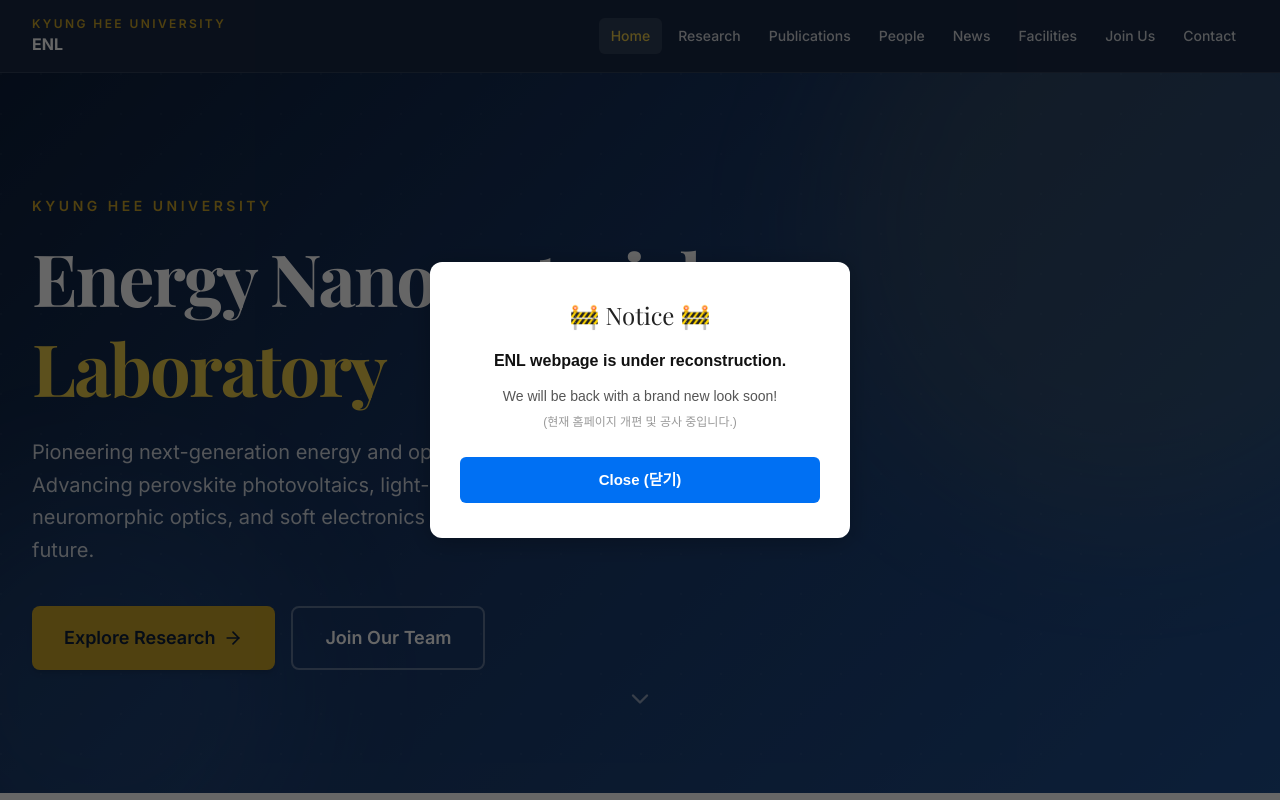
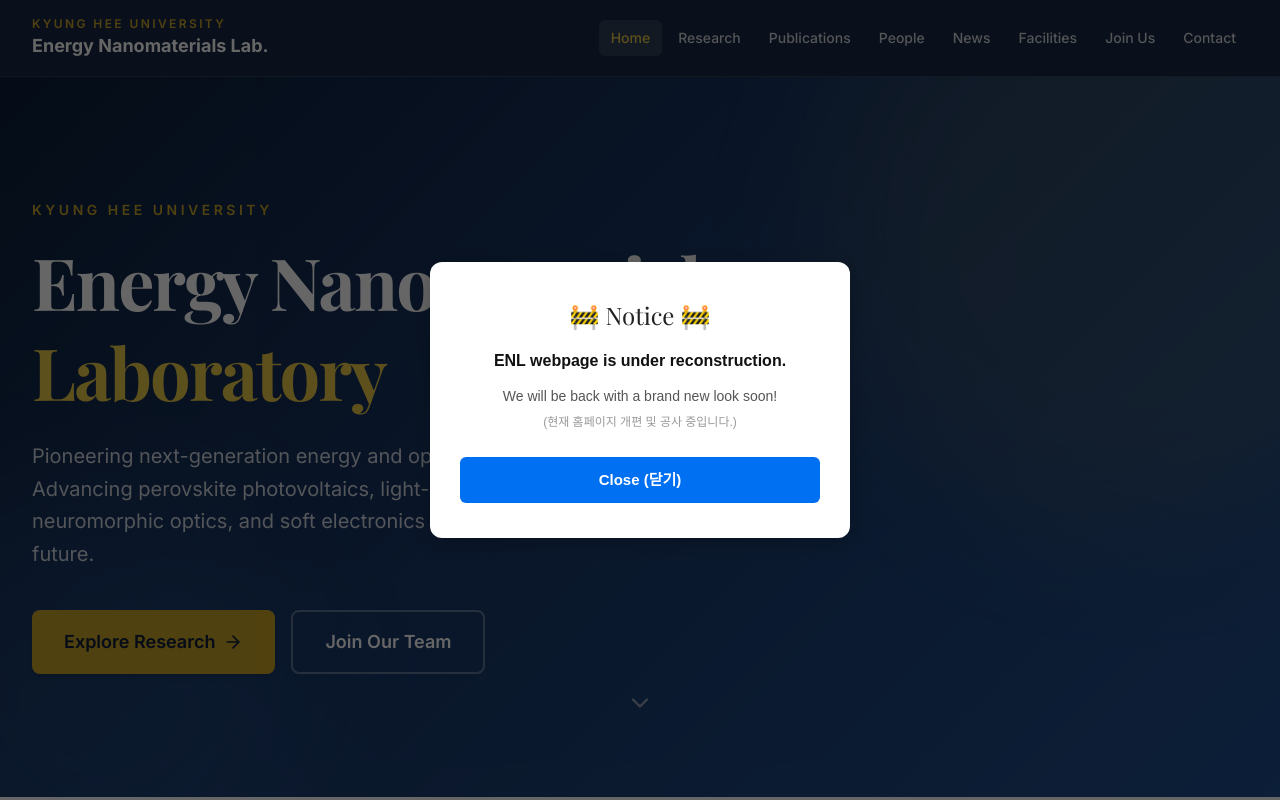
Before and after one commit to wodndwjd/ENL_KHU, a Next.js app: page / in a window 1280 px wide. Shown: the top 800 px of the page. Built offline with nearby package versions, Linux system fonts and the light colour scheme; a web font is replaced by a local one.

Commit message:
Update Header.tsx

```diff
--- a/components/layout/Header.tsx
+++ b/components/layout/Header.tsx
@@ -15,13 +15,13 @@
     <header className="sticky top-0 z-50 border-b border-white/10 bg-khu-navy/95 backdrop-blur-md">
       <div className="container-narrow flex items-center justify-between px-4 py-4 sm:px-6 lg:px-8">
         <Link href="/" className="group flex flex-col">
-          {/* 위쪽: Kyung Hee University (기존 ENL의 금색 & 작은 폰트 적용) */}
+          {/* 위쪽: Kyung Hee University (금색, 작은 폰트 유지) */}
           <span className="text-xs font-semibold uppercase tracking-[0.2em] text-khu-gold">
             {siteConfig.university}
           </span>
-          {/* 아래쪽: ENL (기존 학교 이름의 흰색 & 큰 폰트 적용) */}
-          <span className="text-sm font-bold text-white transition-colors group-hover:text-khu-gold-light sm:text-base">
-            {siteConfig.shortName}
+          {/* 아래쪽: 풀네임 직접 입력 및 폰트 크기 한 단계 상향 (text-sm -> text-base / sm:text-base -> sm:text-lg) */}
+          <span className="text-base font-bold text-white transition-colors group-hover:text-khu-gold-light sm:text-lg">
+            Energy Nanomaterials Lab.
           </span>
         </Link>
 
```
